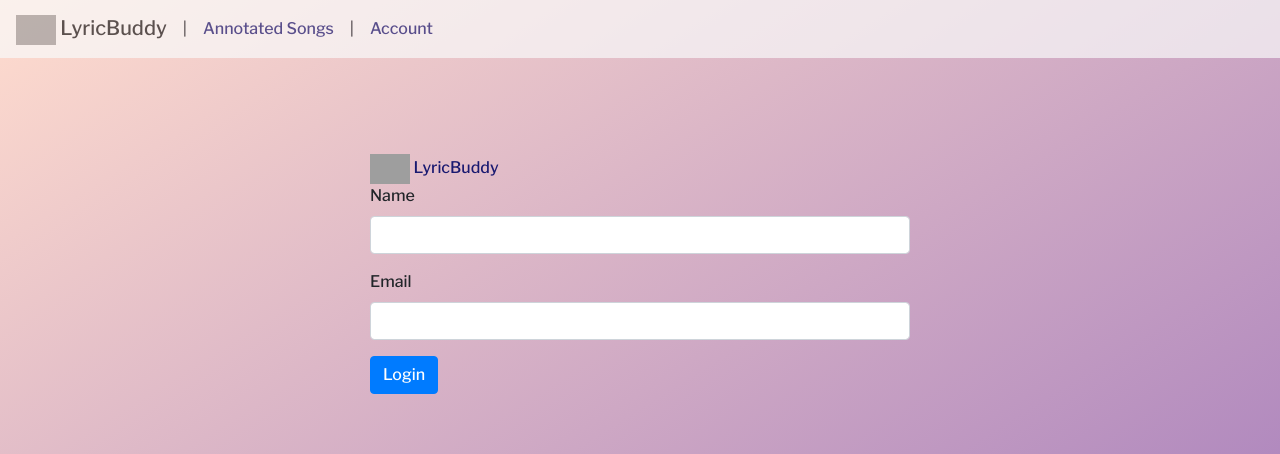
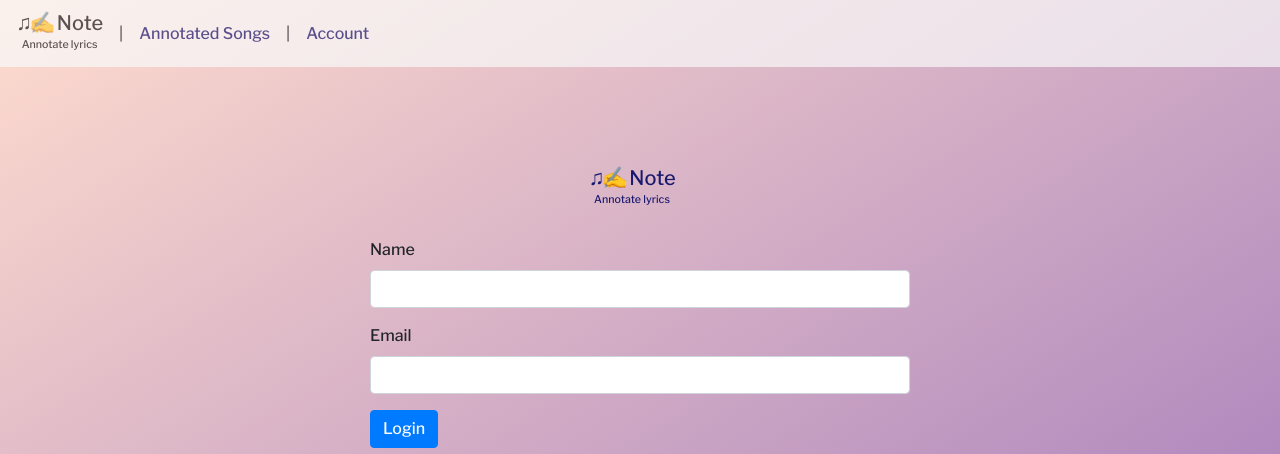
Before and after one commit to dominiquecuevas/Note, a Flask app: page /user-reg in a window 1280 px wide. Shown: the top 454 px of the page. Run offline with Flask 2, Linux system fonts and the light colour scheme; some libraries are stand-ins or nearby versions; grey boxes are pictures that could not be loaded.

Commit message:
rebrand and styling

```diff
--- a/static/apphits.jsx
+++ b/static/apphits.jsx
@@ -179,7 +179,11 @@ class App extends React.Component {
         return (
             <div>
                 <nav id="nav" className="navbar sticky-top navbar-light bg-light justify-content-start">
-                    <a className="navbar-brand" href="/"><img src="/static/img/headphones.png" height="30px" /> LyricBuddy</a> |
+                    <div id="note"><a className="navbar-brand" href="/"><span id="logo">♫✍</span> Note
+                        <br />
+                        <span id="slogan">Annotate lyrics</span>
+                        </a>
+                    </div> |
                     <a className="nav-link" onClick={this.handleAnnoSongs} href="/annosongs">Annotated Songs</a> |
                     <a className="nav-link" onClick={this.handleUserAnnos} href="/user-annos">Account</a>
                 </nav>
--- a/static/style.css
+++ b/static/style.css
@@ -14,6 +14,15 @@ body {
 /*#nav {
   background: linear-gradient(to right left, #ffdcce, #4e167d) fixed;
 }*/
+
+#note {line-height: 18px;
+        text-align: center;}
+
+#slogan {font-size: 8pt;}
+
+#logo {font-size:16pt;
+letter-spacing: -3px;
+font-weight: bold;}
 
 a {color: MidnightBlue;}
 
@@ -42,7 +51,7 @@ body {font-family: Libre Franklin;}
 }
 
 .container-t {
-    height: 540px;
+    height: 520px;
 }
 
 .header {
--- a/templates/user.html
+++ b/templates/user.html
@@ -4,7 +4,12 @@
 
 {% block content %}
 <nav id="nav" class="navbar sticky-top navbar-light bg-light justify-content-start">
-    <a class="navbar-brand" href="/"><img src="/static/img/headphones.png" height="30px"> LyricBuddy</a> |
+    <div id="note">
+        <a class="navbar-brand" href="/"><span id="logo">♫✍</span> Note
+            <br>
+        <span id="slogan">Annotate lyrics</span>
+        </a>
+    </div> |
     <a class="nav-link" href="/">Annotated Songs</a> |
     <a class="nav-link" href="/">Account</a>
 </nav>
@@ -15,9 +20,12 @@
     <br>
     <div class="row justify-content-center">
         <div class="col-lg-6">
-            <a className="navbar-brand" href="/">
-                <img src="/static/img/headphones.png" height="30px" /> LyricBuddy
-            </a>
+            <div id="note">
+                <a class="navbar-brand" href="/"><span id="logo">♫✍</span> Note
+            <br>
+            <span id="slogan">Annotate lyrics</span>
+                </a>
+            </div>
             <br>
             <form id="login" action="/user" method="POST">
                 <div class="form-group">
```
